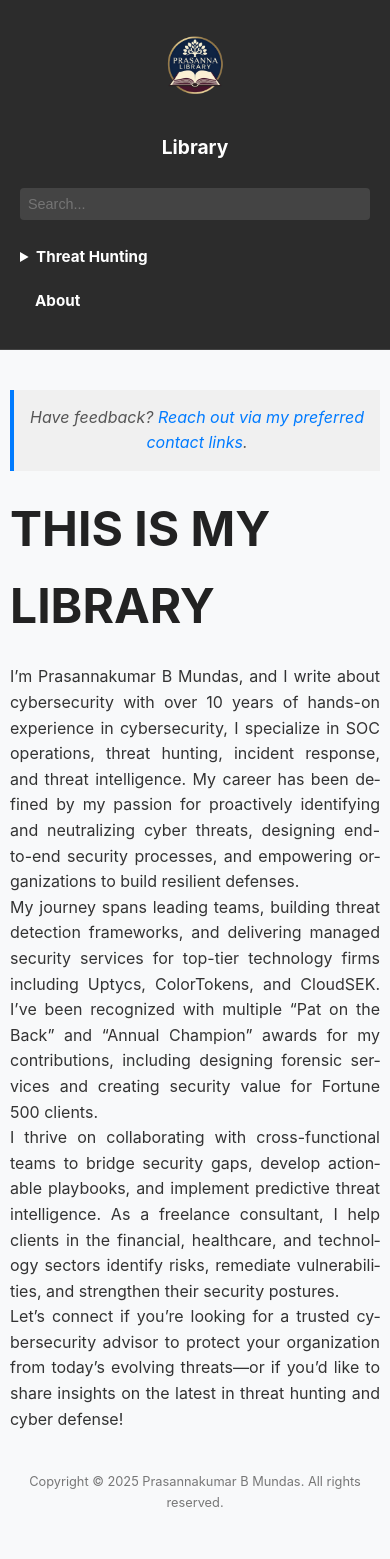
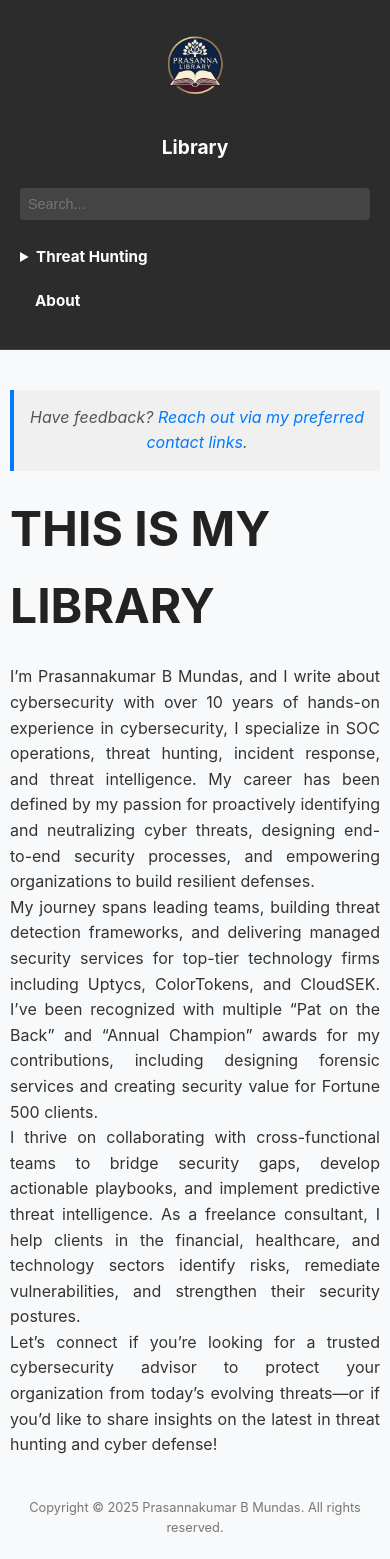
Before and after one commit to pbmundas/library, a Jekyll site: the page built from index.md, in a window 390 px wide. Built offline with Jekyll 4.4.1, drawn with Linux system fonts in a browser that asks for light colours; before the commit the page ends 1533 px from its top, so only the background shows below that.

Commit message:
Update style.css

```diff
--- a/assets/css/style.css
+++ b/assets/css/style.css
@@ -198,10 +198,7 @@
   .feedback {
     max-width: 100%; /* Full width on mobile */
   }
-  p {
-  text-align: justify;
-  hyphens: auto; /* Optional: Improves justification by allowing hyphenation */
-  }
+  p { margin: 0; padding: 0; text-align: justify; }
   li {
   text-align: justify; /* Optional for lists */
   }
```
